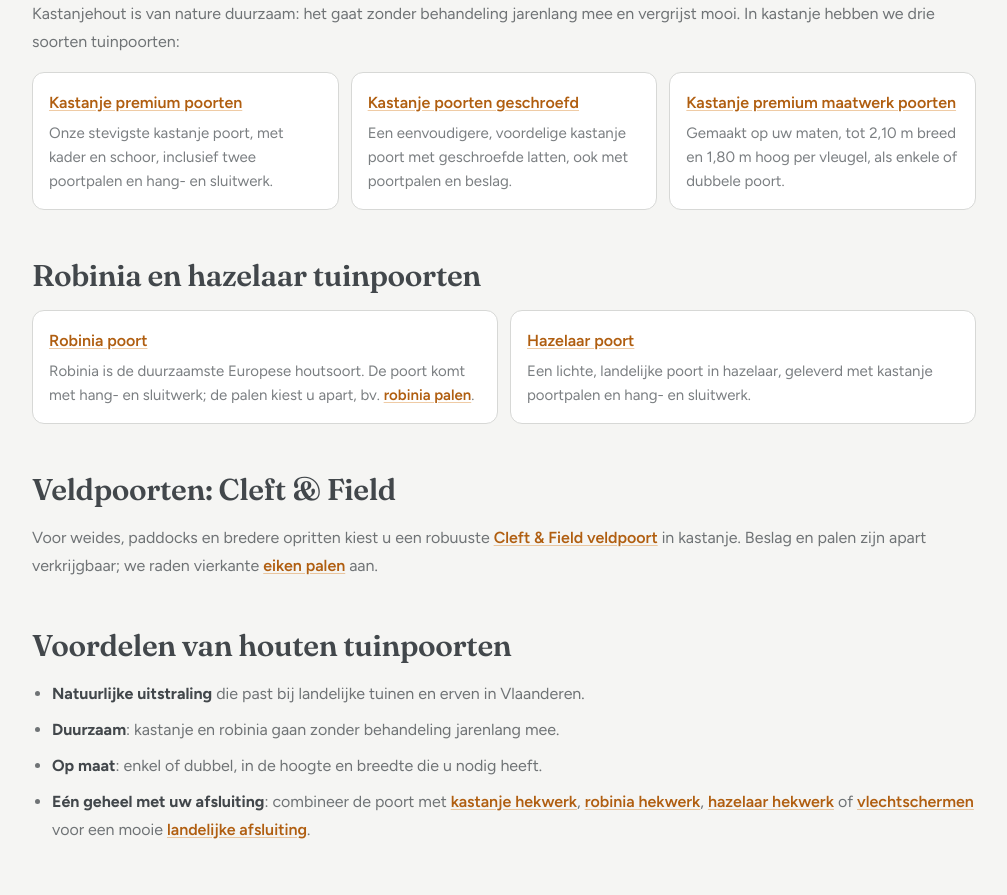
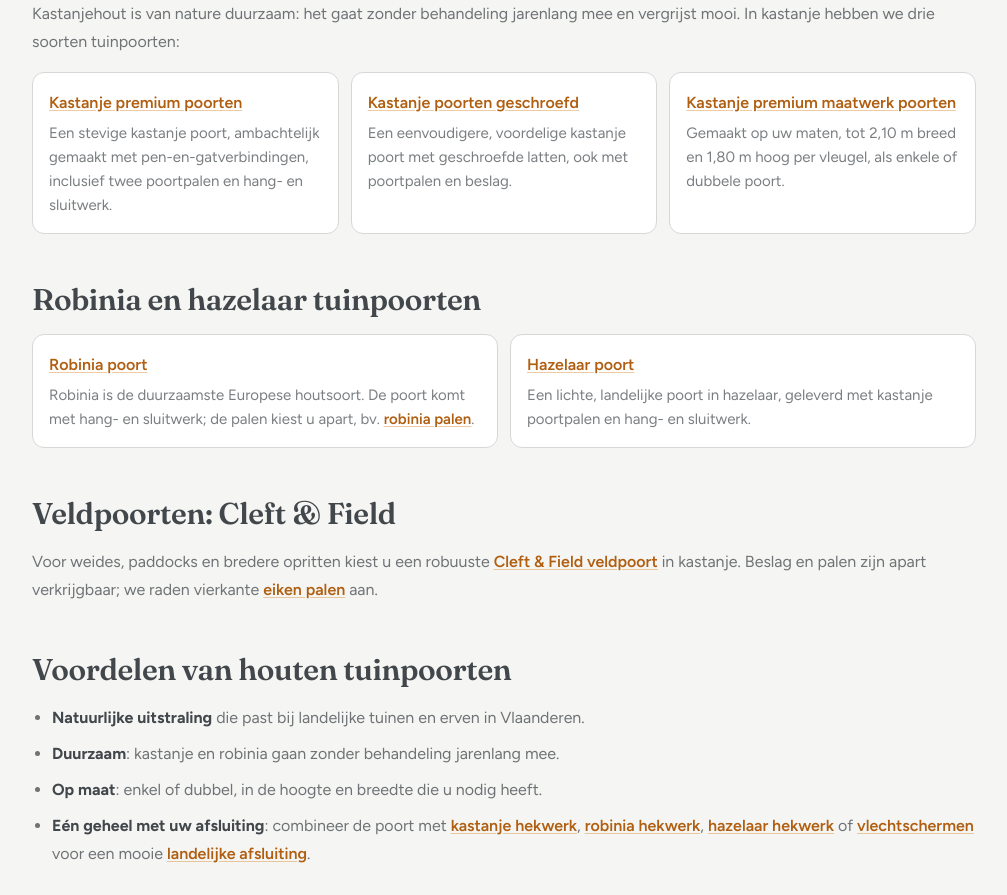
Before and after one commit to natuurhout/natuurhout, a Next.js app: page /houten-tuinpoorten in a window 1280 px wide. Shown: the part 800-1695 px from the top of the page, without its empty margins (136-1143 px from the left). Built offline with nearby package versions, Linux system fonts and the light colour scheme.

Commit message:
Houten tuinpoorten: premium gates made with pen-en-gatverbindingen
Co-Authored-By: Claude Opus 5.5 <noreply@anthropic.com>
Claude-Session: https://claude.ai/code/session_01Yb5Su8Xf7j8vpQzCA2QRvM

```diff
--- a/src/app/houten-tuinpoorten/page.tsx
+++ b/src/app/houten-tuinpoorten/page.tsx
@@ -105,7 +105,7 @@ export default function HoutenTuinpoortenPage() {
           </p>
           <ul className="grid gap-3 sm:grid-cols-3">
             <Gate href="/project/franse-poorten/" name="Kastanje premium poorten">
-              Onze stevigste kastanje poort, met kader en schoor, inclusief twee poortpalen en hang- en sluitwerk.
+              Een stevige kastanje poort, ambachtelijk gemaakt met pen-en-gatverbindingen, inclusief twee poortpalen en hang- en sluitwerk.
             </Gate>
             <Gate href="/project/kastanje-poorten-geschroefd/" name="Kastanje poorten geschroefd">
               Een eenvoudigere, voordelige kastanje poort met geschroefde latten, ook met poortpalen en beslag.
```
